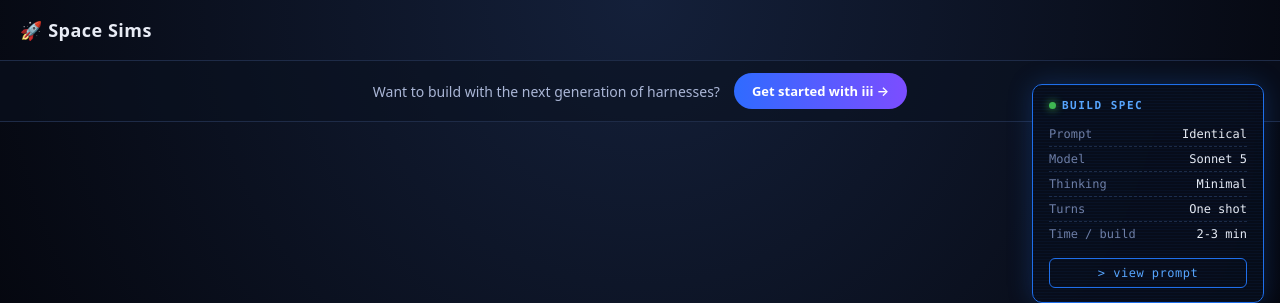
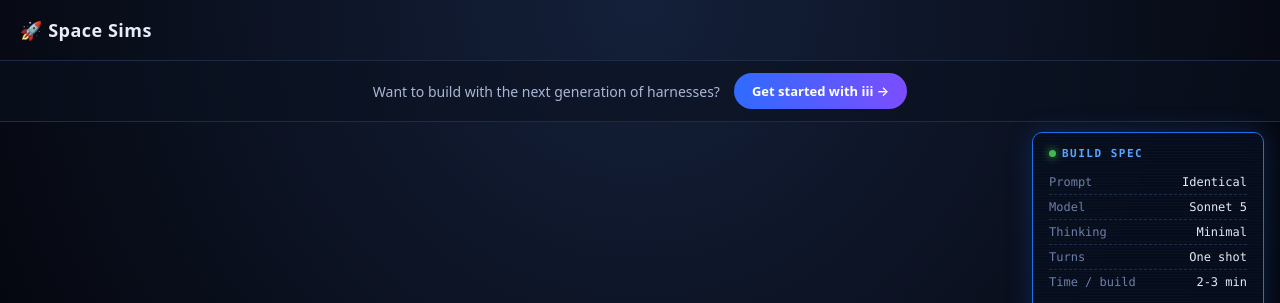
Before and after one commit to iii-hq/demos, a website: page index.html in a window 1280 px wide. Shown: the top 303 px of the page. Drawn offline with Linux system fonts and the light colour scheme.

Commit message:
Nudge spec panel below CTA bar

```diff
--- a/index.html
+++ b/index.html
@@ -214,7 +214,7 @@
       .spec-panel {
         position: fixed;
         right: 16px;
-        top: 84px;
+        top: 132px;
         width: 232px;
         background: rgba(8, 14, 28, 0.85);
         border: 1px solid #1f6feb;
```
